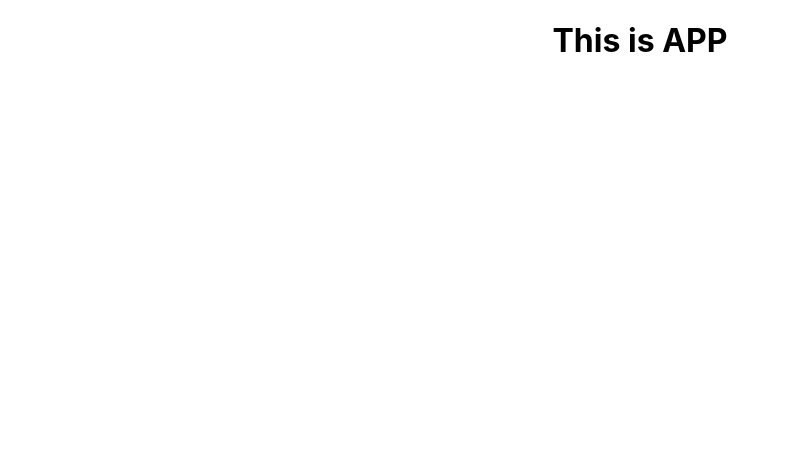
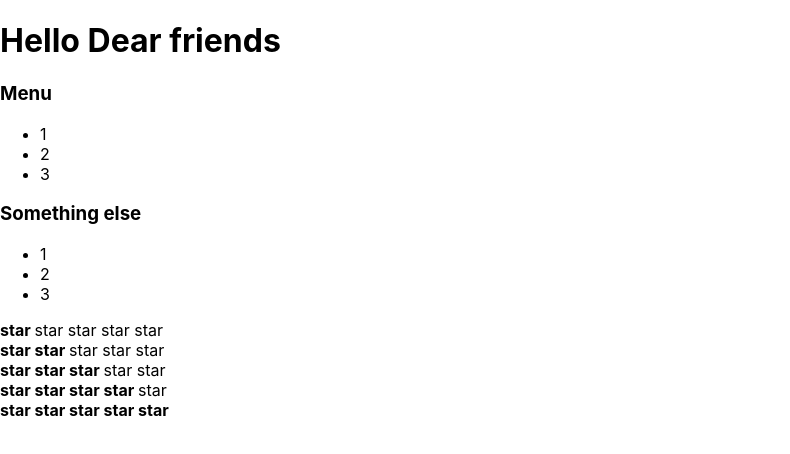
Before and after one commit to maximLomako/AccordionReact, a React (Create React App) app: page / in a window 1280 px wide. Shown: the top 454 px of the page, without its empty margins (0-790 px from the left). Built offline with nearby package versions, Linux system fonts and the light colour scheme.

Commit message:
feat: add component accordion, reting

```diff
--- a/src/App.tsx
+++ b/src/App.tsx
@@ -1,39 +1,37 @@
 import React from 'react';
 import './App.css';
+import Accordion from "./Components/Accordion/Accordion";
+import {Rating} from "./Components/Rating/Rating";
+
 
 function App() {
   return (
-    <div className="App">
-      <h1>This is APP</h1>
+    <div>
+      {/*<PageTitle title="This is APP component"/>*/}
+      <PageTitle title="Hello Dear friends"/>
+      {/*Article 1*/}
+      {/*<Rating value={3}/>*/}
+      <Accordion titleValue='Menu' collapsed={false}/>
+      <Accordion titleValue='Something else' collapsed={false}/>
+      <Rating value={1}/>
+      <Rating value={2}/>
+      <Rating value={3}/>
+      <Rating value={4}/>
+      <Rating value={5}/>
     </div>
   );
 }
 
-function Rating() {
-  return (
-    <div>
-      <div>star</div>
-      <div>star</div>
-      <div>star</div>
-      <div>star</div>
-      <div>star</div>
-    </div>
-  )
+
+type PageTitlePropsType = {
+  title: string
 }
 
-function Accordion() {
+function PageTitle(props: PageTitlePropsType) {
   return (
-    <div>
-      <h3>Меню</h3>
-      <ul>
-        <li>1</li>
-        <li>2</li>
-        <li>3</li>
-      </ul>
-    </div>
+    <h1>{props.title}</h1>
   )
 }
 
 
-
 export default App;
--- /dev/null
+++ b/src/Components/Accordion/Accordion.tsx
@@ -0,0 +1,49 @@
+import React from "react";
+
+type AccordionPropsType = {
+  titleValue: string
+  collapsed: boolean
+}
+
+
+function Accordion(props: AccordionPropsType) {
+
+  if (!props.collapsed) {
+    return (
+      <div>
+        <AccordionTitle title={props.titleValue}/>
+        <AccordionBody/>
+      </div>
+    )
+  } else {
+    return (
+      <div>
+        <AccordionTitle title={props.titleValue}/>
+      </div>
+    )
+  }
+
+
+}
+
+type AccordionTitlePropsType = {
+  title: string
+}
+
+function AccordionTitle(props: AccordionTitlePropsType) {
+  return (
+    <h3>{props.title}</h3>
+  )
+}
+
+function AccordionBody() {
+  return (
+    <ul>
+      <li>1</li>
+      <li>2</li>
+      <li>3</li>
+    </ul>
+  )
+}
+
+export default Accordion;
--- /dev/null
+++ b/src/Components/Rating/Rating.tsx
@@ -0,0 +1,88 @@
+import React from "react";
+
+type RatingProps = {
+  value: 0 | 1 | 2 | 3 | 4 | 5
+}
+
+
+export function Rating(props: RatingProps) {
+
+  if (props.value === 1) {
+    return (
+      <div>
+        <Star selected={true}/>
+        <Star selected={false}/>
+        <Star selected={false}/>
+        <Star selected={false}/>
+        <Star selected={false}/>
+      </div>
+    )
+  }
+  if (props.value === 2) {
+    return (
+      <div>
+        <Star selected={true}/>
+        <Star selected={true}/>
+        <Star selected={false}/>
+        <Star selected={false}/>
+        <Star selected={false}/>
+      </div>
+    )
+  }
+  if (props.value === 3) {
+    return (
+      <div>
+        <Star selected={true}/>
+        <Star selected={true}/>
+        <Star selected={true}/>
+        <Star selected={false}/>
+        <Star selected={false}/>
+      </div>
+    )
+  }
+  if (props.value === 4) {
+    return (
+      <div>
+        <Star selected={true}/>
+        <Star selected={true}/>
+        <Star selected={true}/>
+        <Star selected={true}/>
+        <Star selected={false}/>
+      </div>
+    )
+  }
+  if (props.value === 5) {
+    return (
+      <div>
+        <Star selected={true}/>
+        <Star selected={true}/>
+        <Star selected={true}/>
+        <Star selected={true}/>
+        <Star selected={true}/>
+      </div>
+    )
+  }
+
+  return (
+    <div>
+      <Star selected={false}/>
+      <Star selected={false}/>
+      <Star selected={false}/>
+      <Star selected={false}/>
+      <Star selected={false}/>
+    </div>
+  )
+
+}
+
+type StarPropsType = {
+  selected: boolean
+}
+
+function Star(props: StarPropsType) {
+  if (props.selected === true) {
+    return <span><b>star </b></span>
+  } else {
+    return <span>star </span>
+  }
+}
```
